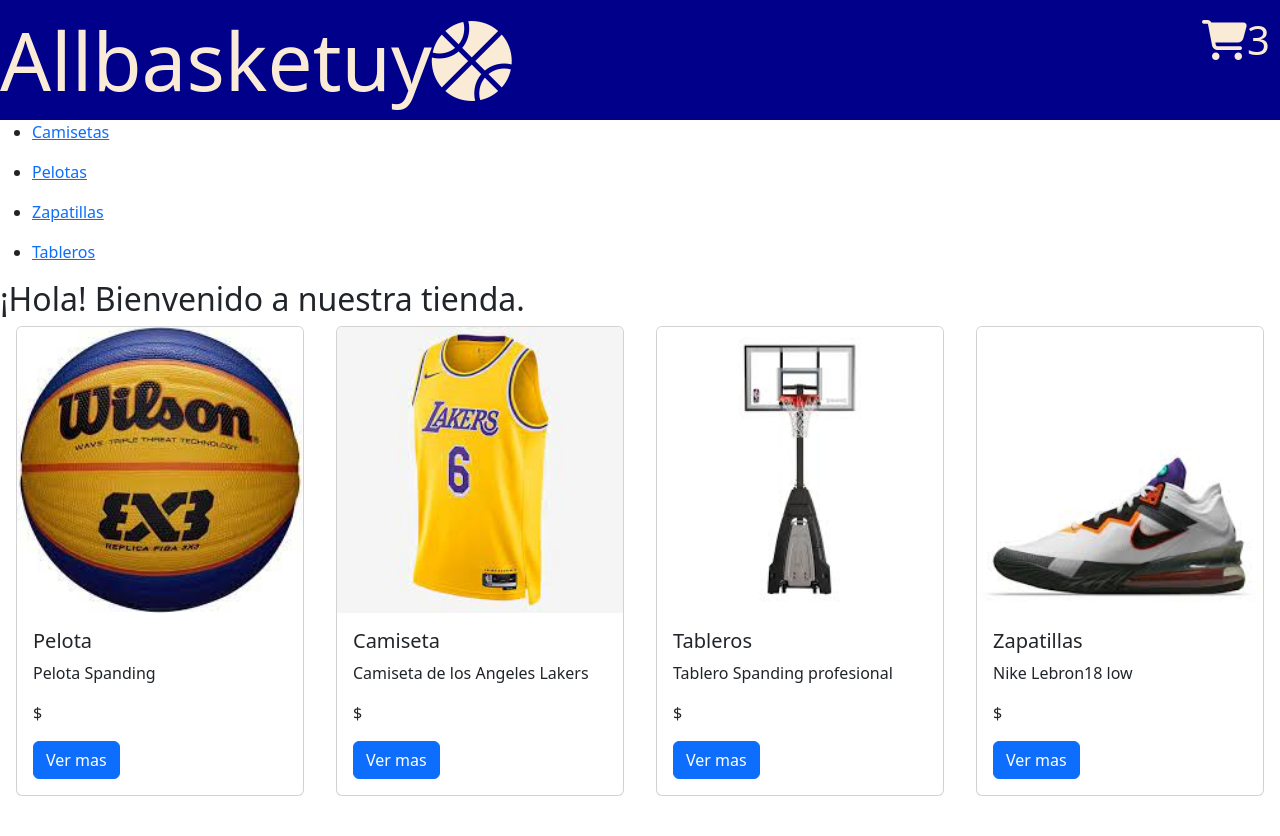
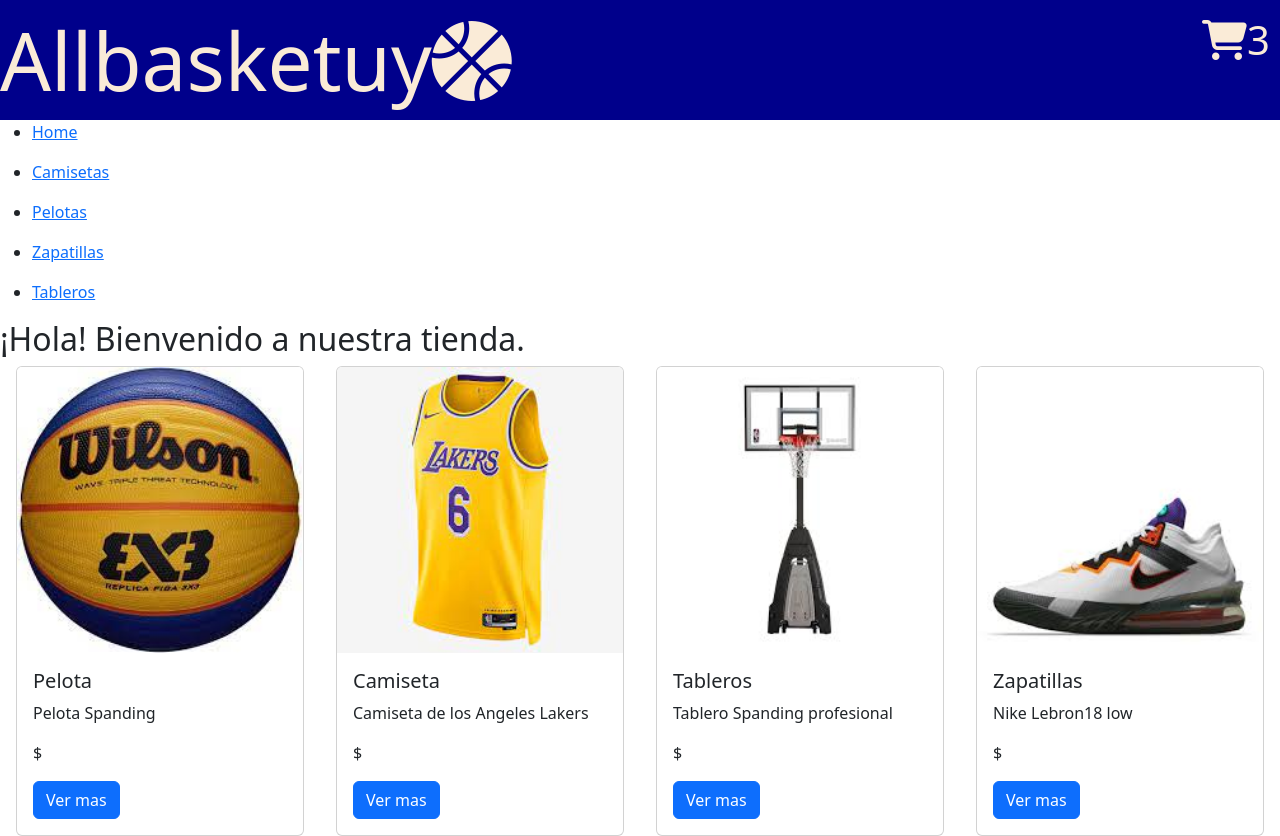
Before and after one commit to AlexisAguilera7/reactjs, a React (Create React App) app in the folder my-app/: page / in a window 1280 px wide. Before the commit the page ends 800 px from the top, so only its background shows below. Built offline with nearby package versions, Linux system fonts and the light colour scheme.

Commit message:
segunda entrega reactjs

```diff
--- a/my-app/src/componentes /NavBar.jsx
+++ b/my-app/src/componentes /NavBar.jsx
@@ -7,6 +7,7 @@
   <nav>
    <div className="titulo">Allbasketuy<i className="fa fa-basketball"></i></div>
    <ul className="categories">
+    <li><p><NavLink className="link-opacity-75-hover" to='/'>Home</NavLink></p></li>
     <li><p><NavLink className="link-opacity-75-hover" to='/category/Camisetas'>Camisetas</NavLink></p></li>
     <li><p><NavLink className="link-opacity-75-hover" to='/category/Pelotas'>Pelotas</NavLink></p></li>
     <li><p><NavLink className="link-opacity-75-hover" to='/category/Zapatillas'>Zapatillas</NavLink></p></li>
```
